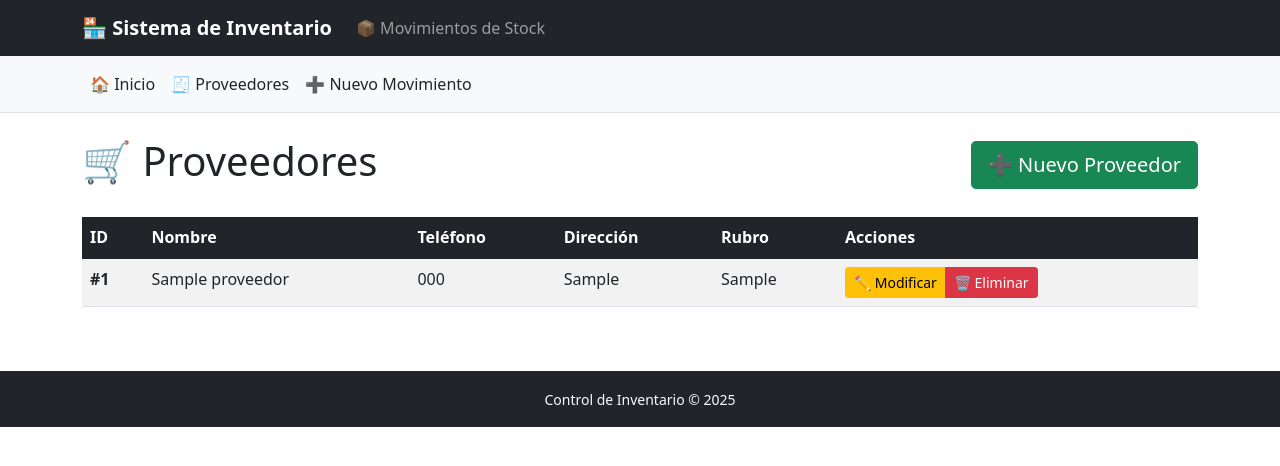
After one commit to lhuancaa-hash/Nuestro_proyecto, a Django app: page /proveedor/ in a window 1280 px wide. The commit adds this page. Shown: the top 466 px of the page. Run offline with Django 5.2, Linux system fonts and the light colour scheme; tables that the repository leaves empty hold one stand-in row (values such as "Sample post").

Commit message:
Crud de proveedores

```diff
--- a/proygrupo/appTienda/templates/base.html
+++ b/proygrupo/appTienda/templates/base.html
@@ -19,6 +19,8 @@
     </style>
 </head>
 <body>
+
+    <!-- NAVBAR PRINCIPAL OSCURA -->
     <nav class="navbar navbar-expand-lg navbar-dark bg-dark">
         <div class="container">
             <a class="navbar-brand" href="{% url 'listar_movimientos' %}">
@@ -39,29 +41,42 @@
         </div>
     </nav>
 
+    <!-- NAVBAR SECUNDARIA CLARA -->
     <nav class="navbar navbar-expand-lg navbar-light main-nav">
         <div class="container">
             <div class="navbar-nav">
+
                 <a class="nav-link text-dark" href="{% url 'listar_movimientos' %}">
                     🏠 Inicio
                 </a>
+
+                <!-- 🔥 NUEVO BOTÓN AGREGADO: PROVEEDORES -->
+                <a class="nav-link text-dark" href="{% url 'lista_proveedores' %}">
+                    🧾 Proveedores
+                </a>
+
                 <a class="nav-link text-dark" href="{% url 'crear_movimiento' %}">
+                    ➕ Nuevo Movimiento
                 </a>
+
             </div>
         </div>
     </nav>
 
+    <!-- CONTENIDO PRINCIPAL -->
     <div class="container mt-4">
         {% block content %}
         {% endblock %}
     </div>
 
+    <!-- FOOTER -->
     <footer class="bg-dark text-light mt-5 py-3">
         <div class="container text-center">
             <small>Control de Inventario &copy; 2025</small>
         </div>
     </footer>
 
+    <!-- MODAL PARA ELIMINACION -->
     <div class="modal fade" id="eliminarModal" tabindex="-1" aria-labelledby="eliminarModalLabel" aria-hidden="true">
         <div class="modal-dialog">
             <div class="modal-content">
@@ -83,7 +98,9 @@
         </div>
     </div>
 
+    <!-- SCRIPTS -->
     <script src="https://cdn.jsdelivr.net/npm/bootstrap@5.1.3/dist/js/bootstrap.bundle.min.js"></script>
+
     <script>
         function configurarEliminacion(url) {
             document.getElementById('eliminarForm').action = url;
@@ -92,5 +109,6 @@
 
     {% block scripts %}
     {% endblock %}
+
 </body>
 </html>
--- /dev/null
+++ b/proygrupo/appTienda/templates/lista_prov.html
@@ -0,0 +1,98 @@
+{% extends 'base.html' %}
+
+{% block title %}Proveedores{% endblock %}
+
+{% block content %}
+
+<div class="d-flex justify-content-between align-items-center mb-4">
+    <h1>🛒 Proveedores</h1>
+    <a href="{% url 'crear_proveedor' %}" class="btn btn-success btn-lg">
+        ➕ Nuevo Proveedor
+    </a>
+</div>
+
+<div class="table-responsive">
+    <table class="table table-striped table-hover">
+        <thead class="table-dark">
+            <tr>
+                <th>ID</th>
+                <th>Nombre</th>
+                <th>Teléfono</th>
+                <th>Dirección</th>
+                <th>Rubro</th>
+                <th>Acciones</th>
+            </tr>
+        </thead>
+
+        <tbody>
+            {% for p in proveedores %}
+            <tr>
+                <td><strong>#{{ p.id_prov }}</strong></td>
+                <td>{{ p.nombre }}</td>
+                <td>{{ p.telefono }}</td>
+                <td>{{ p.direccion }}</td>
+                <td>{{ p.rubro }}</td>
+
+                <td class="table-actions">
+                    <div class="btn-group" role="group">
+                        <a href="{% url 'actualizar_proveedor' p.id_prov %}"
+                           class="btn btn-warning btn-sm">
+                            ✏️ Modificar
+                        </a>
+
+                        <button type="button" class="btn btn-danger btn-sm"
+                                data-bs-toggle="modal"
+                                data-bs-target="#eliminarModal"
+                                onclick="configurarEliminacion('{% url 'eliminar_proveedor' p.id_prov %}')">
+                            🗑️ Eliminar
+                        </button>
+                    </div>
+                </td>
+            </tr>
+
+            {% empty %}
+            <tr>
+                <td colspan="6" class="text-center py-4">
+                    <div class="text-muted">
+                        <h4>📭 No hay proveedores registrados</h4>
+                        <p>Comienza registrando tu primer proveedor</p>
+                        <a href="{% url 'crear_proveedor' %}" class="btn btn-primary mt-2">
+                            ➕ Agregar Proveedor
+                        </a>
+                    </div>
+                </td>
+            </tr>
+            {% endfor %}
+        </tbody>
+    </table>
+</div>
+
+
+<!-- Modal de eliminación -->
+<div class="modal fade" id="eliminarModal" tabindex="-1" aria-hidden="true">
+  <div class="modal-dialog modal-dialog-centered">
+    <div class="modal-content">
+      <div class="modal-header bg-danger text-white">
+        <h5 class="modal-title">⚠️ Confirmar eliminación</h5>
+        <button type="button" class="btn-close" data-bs-dismiss="modal"></button>
+      </div>
+
+      <div class="modal-body">
+        ¿Seguro que deseas eliminar este proveedor? Esta acción no se puede deshacer.
+      </div>
+
+      <div class="modal-footer">
+        <button type="button" class="btn btn-secondary" data-bs-dismiss="modal">Cancelar</button>
+        <a id="btnEliminar" href="#" class="btn btn-danger">Eliminar</a>
+      </div>
+    </div>
+  </div>
+</div>
+
+<script>
+function configurarEliminacion(url) {
+    document.getElementById("btnEliminar").setAttribute("href", url);
+}
+</script>
+
+{% endblock %}
--- a/proygrupo/appTienda/urls.py
+++ b/proygrupo/appTienda/urls.py
@@ -10,4 +10,9 @@ urlpatterns = [
     path('stock/crear/', views.crear_stock, name='crear_stock'),
     path('stock/modificar/<int:id>/', views.modificar_stock, name='modificar_stock'),
     path('stock/eliminar/<int:id>/', views.eliminar_stock, name='eliminar_stock'),
+
+    path('proveedor/', views.lista_proveedores, name='lista_proveedores'),
+    path('proveedor/crear/', views.crear_proveedor, name='crear_proveedor'),
+    path('proveedor/actualizar/<int:id_prov>/', views.actualizar_proveedor, name='actualizar_proveedor'),
+    path('proveedor/eliminar/<int:id_prov>/', views.eliminar_proveedor, name='eliminar_proveedor'),
 ]
--- a/proygrupo/appTienda/views.py
+++ b/proygrupo/appTienda/views.py
@@ -68,3 +68,36 @@ def eliminar_stock(request, id):
         stock.delete()
         return redirect('listar_stock')
     return redirect('listar_stock')
+# ====== CRUD PROVEEDOR ============
+from .models import Proveedor
+from .forms import ProveedorForm
+def lista_proveedores(request):
+    proveedores = Proveedor.objects.all()
+    print(">>> VISTA EJECUTADA <<<")
+    return render(request, 'lista_prov.html', {'proveedores': proveedores})
+
+def crear_proveedor(request):
+    if request.method == 'POST':
+        form = ProveedorForm(request.POST)
+        if form.is_valid():
+            form.save()
+            return redirect('lista_proveedores')
+    else:
+        form = ProveedorForm()
+    return render(request, 'crear_prov.html', {'form': form})  # FIX
+
+def actualizar_proveedor(request, id_prov):
+    proveedor = get_object_or_404(Proveedor, id_prov=id_prov)
+    if request.method == 'POST':
+        form = ProveedorForm(request.POST, instance=proveedor)
+        if form.is_valid():
+            form.save()
+            return redirect('lista_proveedores')
+    else:
+        form = ProveedorForm(instance=proveedor)
+    return render(request, 'actualizar_prov.html', {'form': form})  # FIX
+
+def eliminar_proveedor(request, id_prov):
+    proveedor = get_object_or_404(Proveedor, id_prov=id_prov)
+    proveedor.delete()
+    return redirect('lista_proveedores')
```
Also changed, not shown: proygrupo/appTienda/forms.py (+18 -0 lines), proygrupo/appTienda/templates/actualizar_prov.html (added, +77 -0 lines), proygrupo/appTienda/templates/crear_prov.html (added, +74 -0 lines), proygrupo/appTienda/templates/eliminar_prov.html (added, +12 -0 lines), proygrupo/appTienda/models.py (line endings or trailing spaces).
